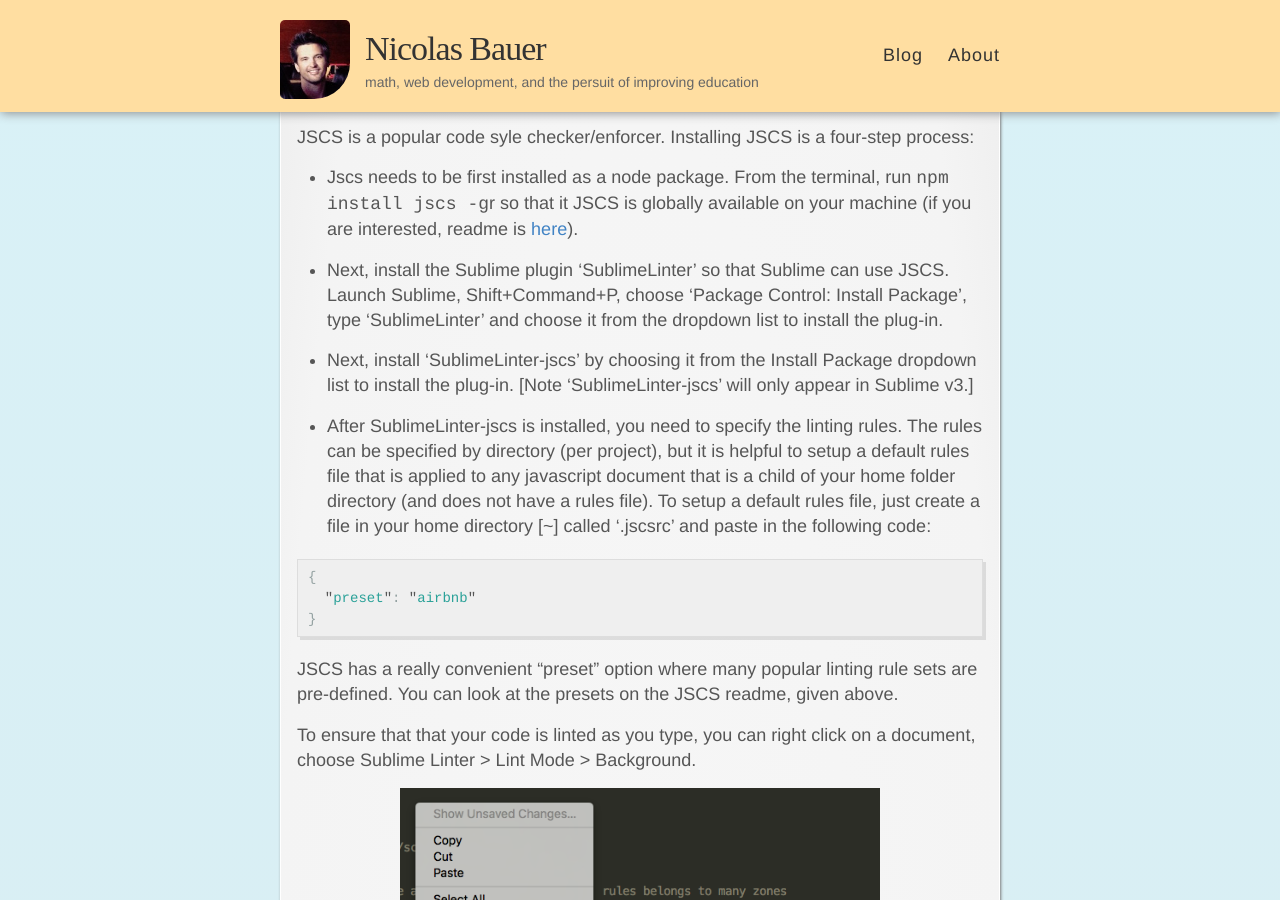
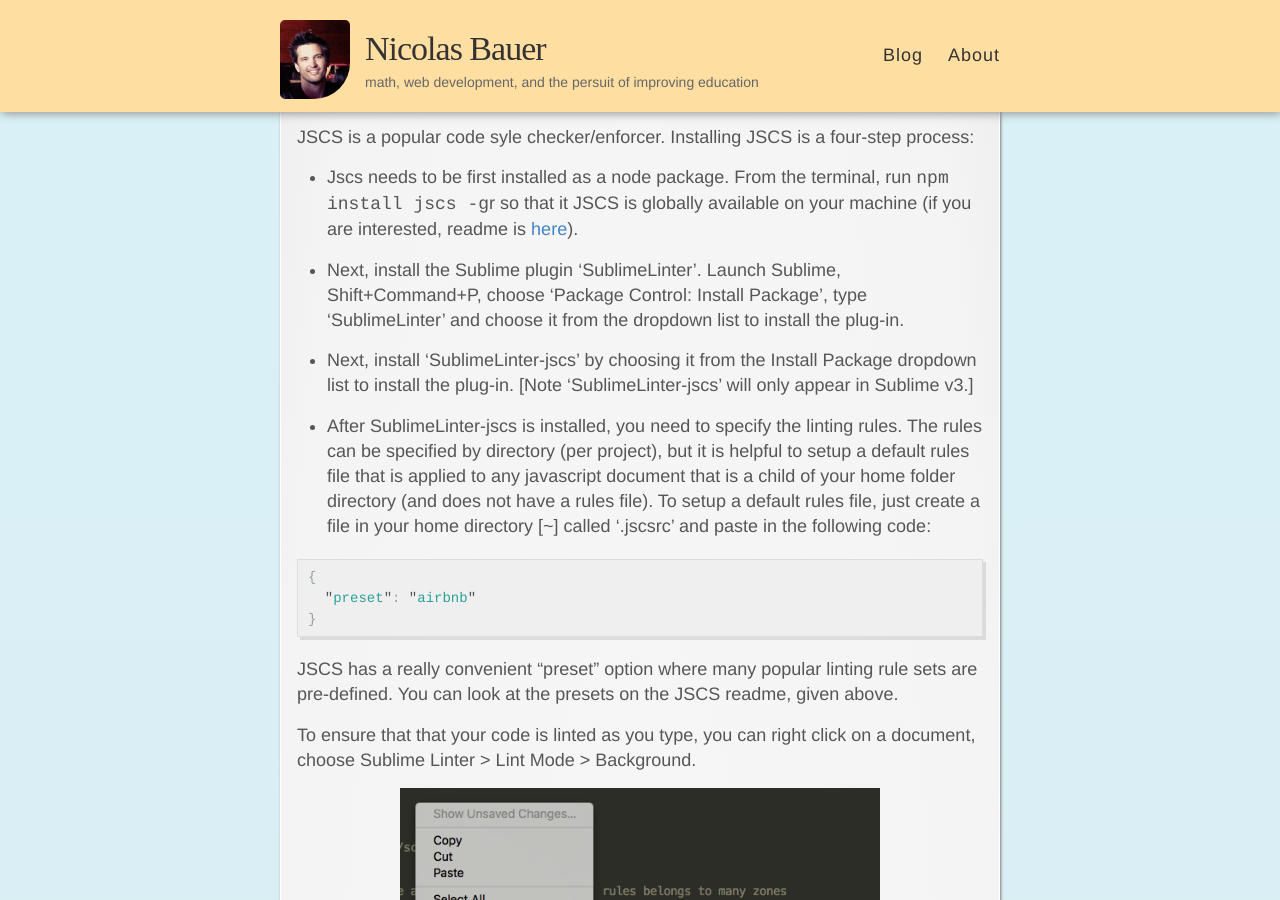
Before and after one commit to nwbauer/nwbauer.github.io, a Jekyll site: the page built from _posts/2016-02-21-setting-up-your-linter-in-sublime.md, in a window 1280 px wide and 900 px high, scrolled down 692 px. Built offline with Jekyll 4.4.1, drawn with Linux system fonts in a browser that asks for light colours; some web fonts are replaced.

Commit message:
small change

```diff
--- a/_posts/2016-02-21-setting-up-your-linter-in-sublime.md
+++ b/_posts/2016-02-21-setting-up-your-linter-in-sublime.md
@@ -21,7 +21,7 @@ JSCS is a popular code syle checker/enforcer. Installing JSCS is a four-step pro
 
 * Jscs needs to be first installed as a node package.  From the terminal, run `npm install jscs -g`r so that it JSCS is globally available on your machine (if you are interested, readme is [here](http://jscs.info/overview)).
 
-* Next, install the Sublime plugin 'SublimeLinter' so that Sublime can use JSCS.  Launch Sublime, Shift+Command+P,  choose 'Package Control: Install Package', type 'SublimeLinter' and choose it from the dropdown list to install the plug-in.
+* Next, install the Sublime plugin 'SublimeLinter'.  Launch Sublime, Shift+Command+P,  choose 'Package Control: Install Package', type 'SublimeLinter' and choose it from the dropdown list to install the plug-in.
 
 * Next, install 'SublimeLinter-jscs' by choosing it from the Install Package dropdown list to install the plug-in. [Note 'SublimeLinter-jscs' will only appear in Sublime v3.]
 
```
